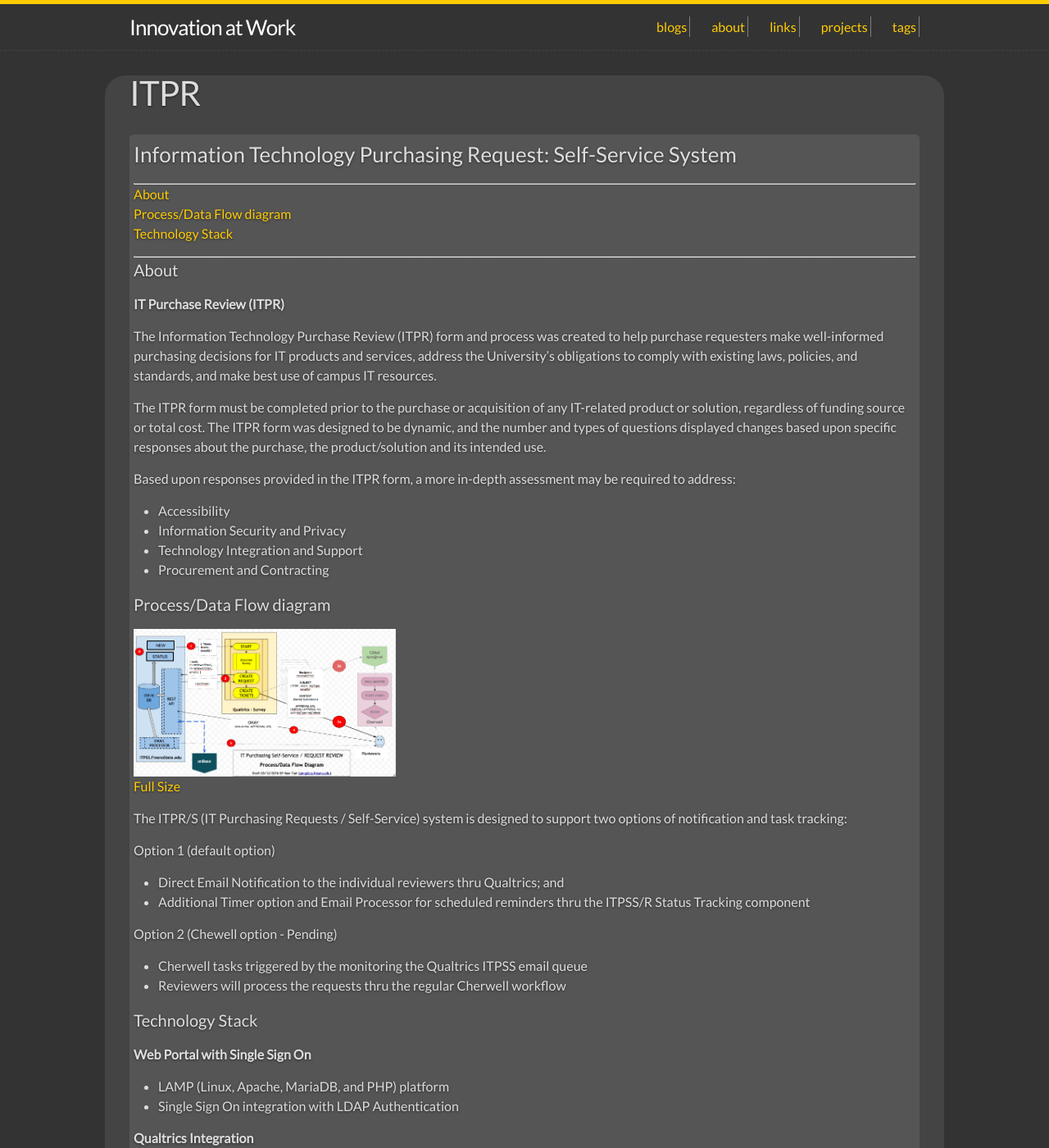
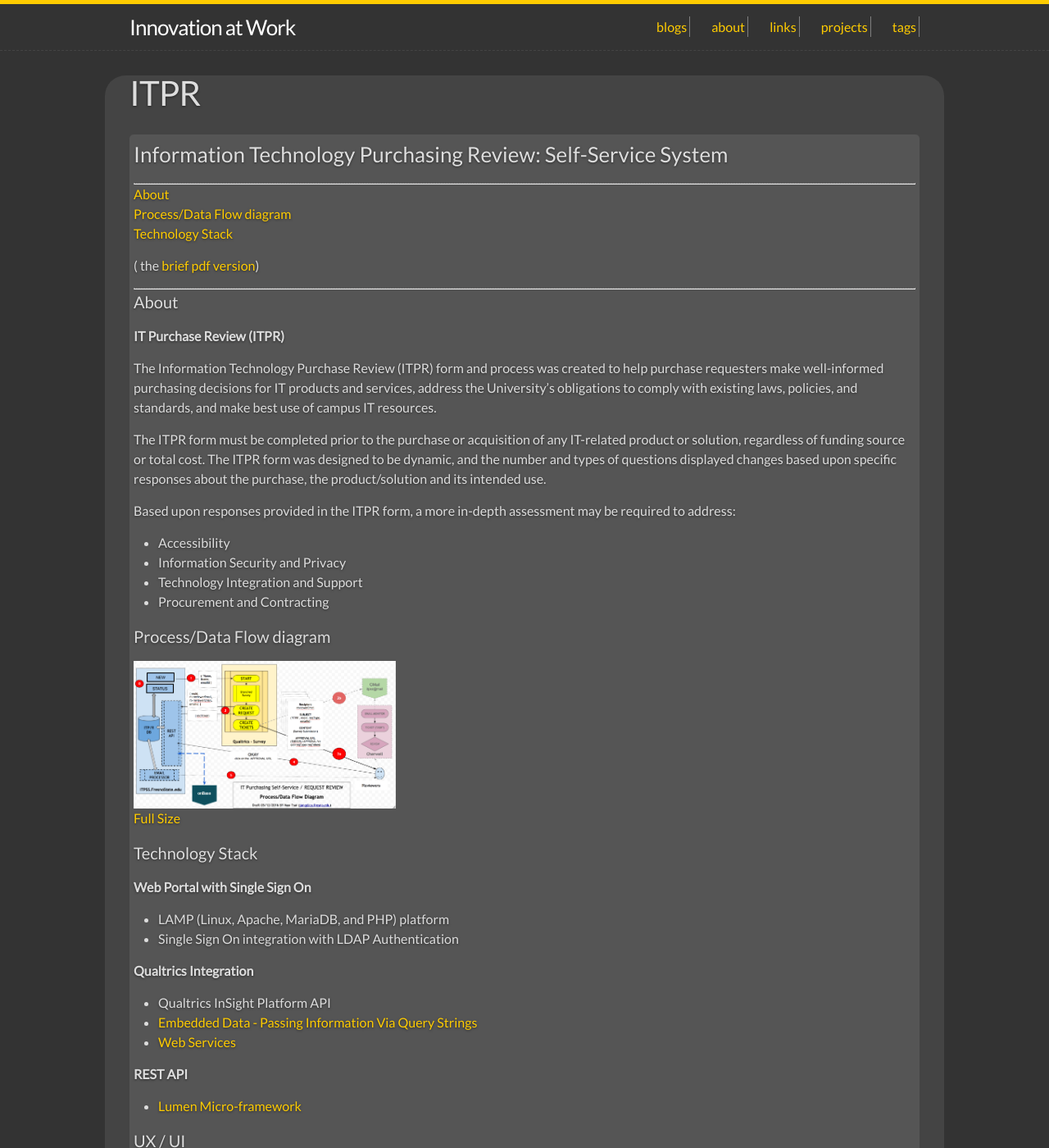
Before and after one commit to JANQLIANGTSAI/janqliangtsai.github.io, a Jekyll site: the page built from projects/itpr.md, in a window 1280 px wide and 1400 px high. Shown: the whole window at 82% size. Built offline with Jekyll 4.4.1, drawn with Linux system fonts in a browser that asks for light colours; some of the changed text lies outside the part shown.

Commit message:
pdf and reorg

```diff
--- a/projects/itpr.md
+++ b/projects/itpr.md
@@ -6,13 +6,15 @@ excerpt:
 ---
 
 
-### Information Technology Purchasing Request: Self-Service System
+### Information Technology Purchasing Review: Self-Service System
 
 <hr style="border-top: 1px dotted #8c8b8b;" />
 
 [About](#about)
 [Process/Data Flow diagram](#processdata-flow-diagram)
 [Technology Stack](#technology-stack)
+
+( the [brief pdf version](/images/projects/itpr/ITPRTechnicalDocumentation-Qualtrics2017.pdf){: target="_blank"})
 
 <hr style="border-top: 1px dotted #8c8b8b;" />
 
@@ -33,20 +35,7 @@ Based upon responses provided in the ITPR form, a more in-depth assessment may b
 #### Process/Data Flow diagram
 
 ![Technical Diagram](/images/projects/itpr/ITPR-SS_Technical.png){: .image-thumbnail }
-[Full Size](/images/projects/itpr/ITPR-SS_Technical.png){: target="_blank"}
-
-The ITPR/S (IT Purchasing Requests / Self-Service) system is designed to support two options of notification and task tracking:
-
-Option 1 (default option)
-
-* Direct Email Notification to the individual reviewers thru Qualtrics; and
-* Additional Timer option and Email Processor for scheduled reminders thru the ITPSS/R Status Tracking component
-
-Option 2 (Chewell option - Pending)
-
-* Cherwell tasks triggered by the monitoring the Qualtrics ITPSS email queue
-* Reviewers will process the requests thru the regular Cherwell workflow
-
+[Full Size](/images/projects/itpr/ITPR-SS_Technical.png)
 
 #### Technology Stack
 
@@ -57,7 +46,7 @@ Option 2 (Chewell option - Pending)
 
 **Qualtrics Integration**
 
-* Qualtrics InSight Platform
+* Qualtrics InSight Platform API
 * [Embedded Data - Passing Information Via Query Strings](https://www.qualtrics.com/support/integrations/api-integration/passing-information-through-query-strings/){: target="_blank"}
 * [Web Services](https://www.qualtrics.com/support/survey-platform/survey-module/survey-flow/advanced-elements/web-service/){: target="_blank"}
 
```
Also changed, not shown: other parts of projects/itpr.md (+13 -0 lines), 1 other file.
